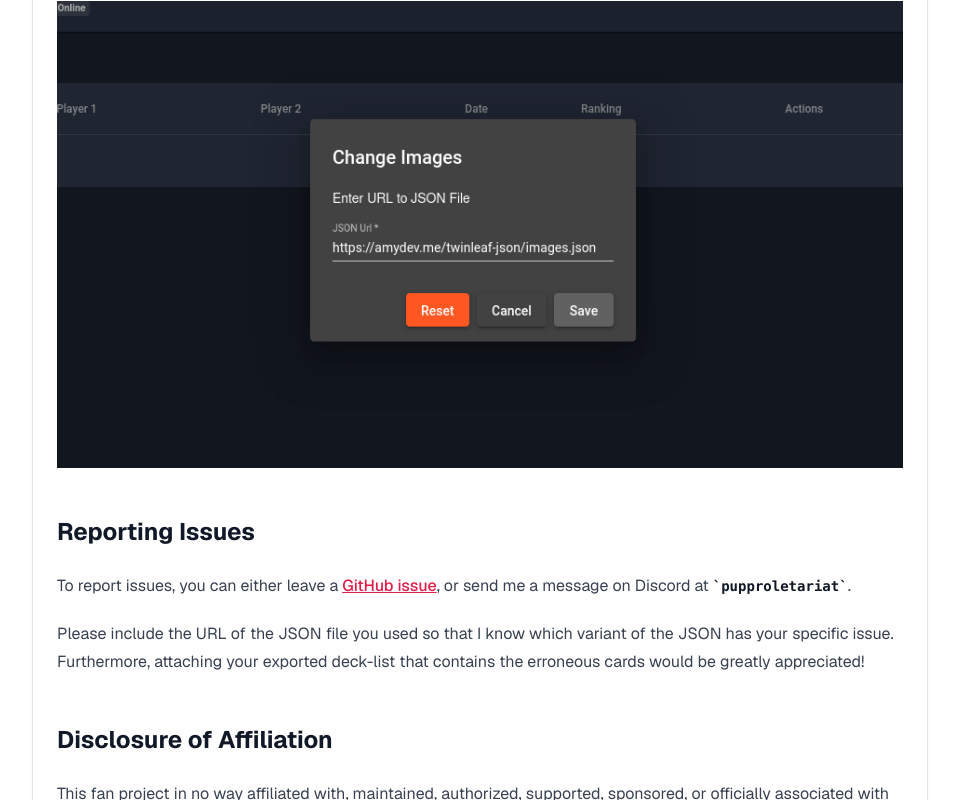
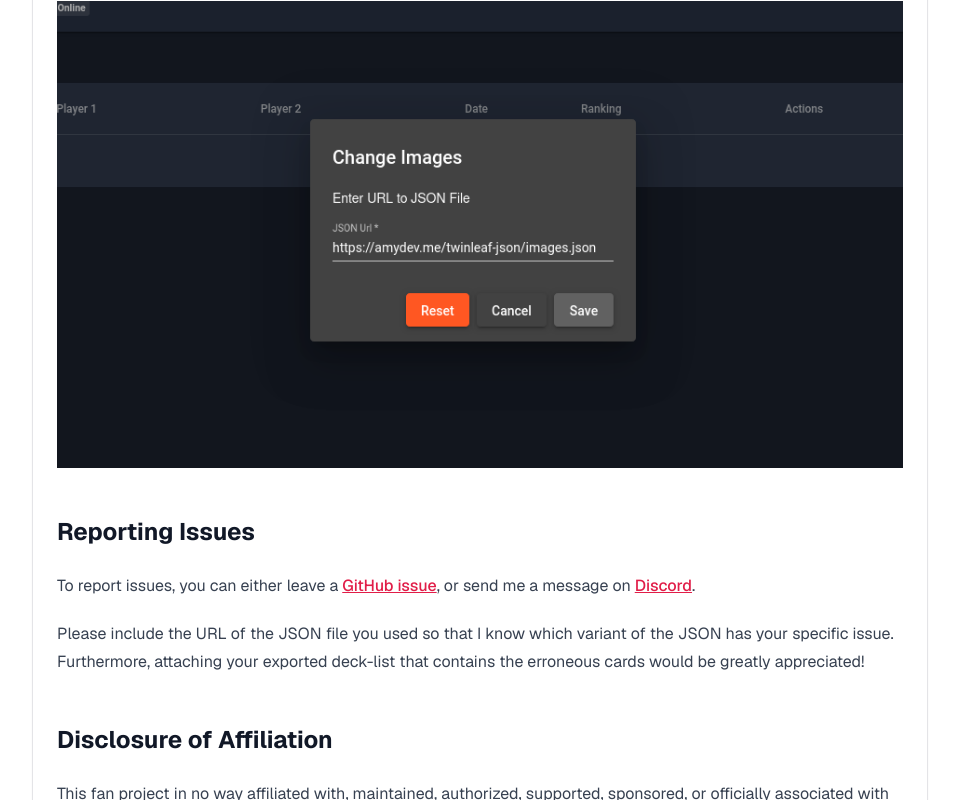
Before and after one commit to amydevs/twinleaf-json, a Next.js app in the folder packages/twinleaf-json-web/: page / in a window 1280 px wide. Shown: the part 1946-2746 px from the top of the page, without its empty margins (160-1119 px from the left). Built offline with nearby package versions, Linux system fonts and the light colour scheme.

Commit message:
Update HomeContents.mdx

```diff
--- a/packages/twinleaf-json-web/src/components/HomeContents.mdx
+++ b/packages/twinleaf-json-web/src/components/HomeContents.mdx
@@ -27,7 +27,7 @@ Then, paste in the JSON URL that you copied to your clipboard earlier into the i
 
 ## Reporting Issues
 
-To report issues, you can either leave a [GitHub issue](https://github.com/amydevs/twinleaf-json/issues), or send me a message on Discord at `pupproletariat`.
+To report issues, you can either leave a [GitHub issue](https://github.com/amydevs/twinleaf-json/issues), or send me a message on [Discord](https://discord.com/users/947674422490324992).
 
 Please include the URL of the JSON file you used so that I know which variant of the JSON has your specific issue. Furthermore, attaching your exported deck-list that contains the erroneous cards would be greatly appreciated!
 
```
